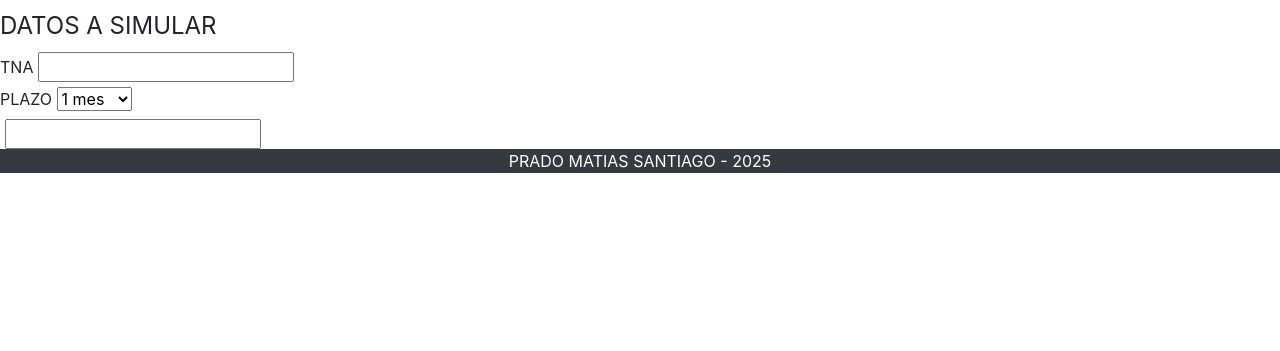
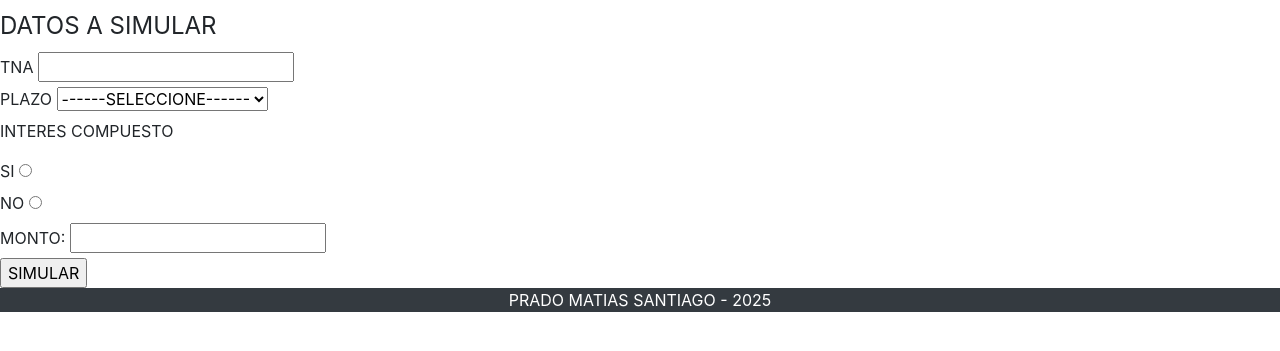
Before and after one commit to MPrrado/simuladorPlazoFijo, a PHP site: page / in a window 1280 px wide. Shown: the part 48-399 px from the top of the page. Run offline with PHP 8.4, Linux system fonts and the light colour scheme.

Commit message:
se modifico el index.php

```diff
--- a/index.php
+++ b/index.php
@@ -2,9 +2,9 @@
     require_once('php/encabezado.php');
 
 ?>
-<section>
+<section class="">
     <article>
-        <form action="control.php">
+        <form action="php/control.php" method="post">
             <legend>DATOS A SIMULAR</legend>
             <section>
                 <label for="tna">TNA</label>
@@ -13,25 +13,39 @@
             <section>
                 <label for="plazo">PLAZO</label>
                 <select name="plazo" id="plazo">
+                    <option value="">------SELECCIONE------</option>
                     <option value="1">1 mes</option>
-                    <option value="2">2 mes</option>
-                    <option value="3">3 mes</option>
-                    <option value="4">4 mes</option>
-                    <option value="5">5 mes</option>
-                    <option value="6">6 mes</option>
-                    <option value="7">7 mes</option>
-                    <option value="8">8 mes</option>
-                    <option value="9">9 mes</option>
-                    <option value="10">10 mes</option>
-                    <option value="11">11 mes</option>
-                    <option value="12">12 mes</option>
+                    <option value="2">2 meses</option>
+                    <option value="3">3 meses</option>
+                    <option value="4">4 meses</option>
+                    <option value="5">5 meses</option>
+                    <option value="6">6 meses</option>
+                    <option value="7">7 meses</option>
+                    <option value="8">8 meses</option>
+                    <option value="9">9 meses</option>
+                    <option value="10">10 meses</option>
+                    <option value="11">11 meses</option>
+                    <option value="12">12 meses</option>
                 </select>
             </section>
+            <section class="" id="contenedor-interes-compuesto">
+                <p>INTERES COMPUESTO</p>
+                <section>
+                    <label for="si">SI</label>
+                    <input type="radio" name="interesCompuesto" id="si" value="si">
+                </section>
+                <section>
+                    <label for="no">NO</label>
+                    <input type="radio" id="no" name="interesCompuesto" value="no">
+                </section>
+                <section>
+                    <label for="monto">MONTO: </label>
+                    <input type="number" id="monto" name="monto">
+                </section>
+            </section>
             <section>
-                <label for=""></label>
-                <input type="text">
+                <input type="submit" value='SIMULAR'>
             </section>
-
 
         </form>
     </article>
```
